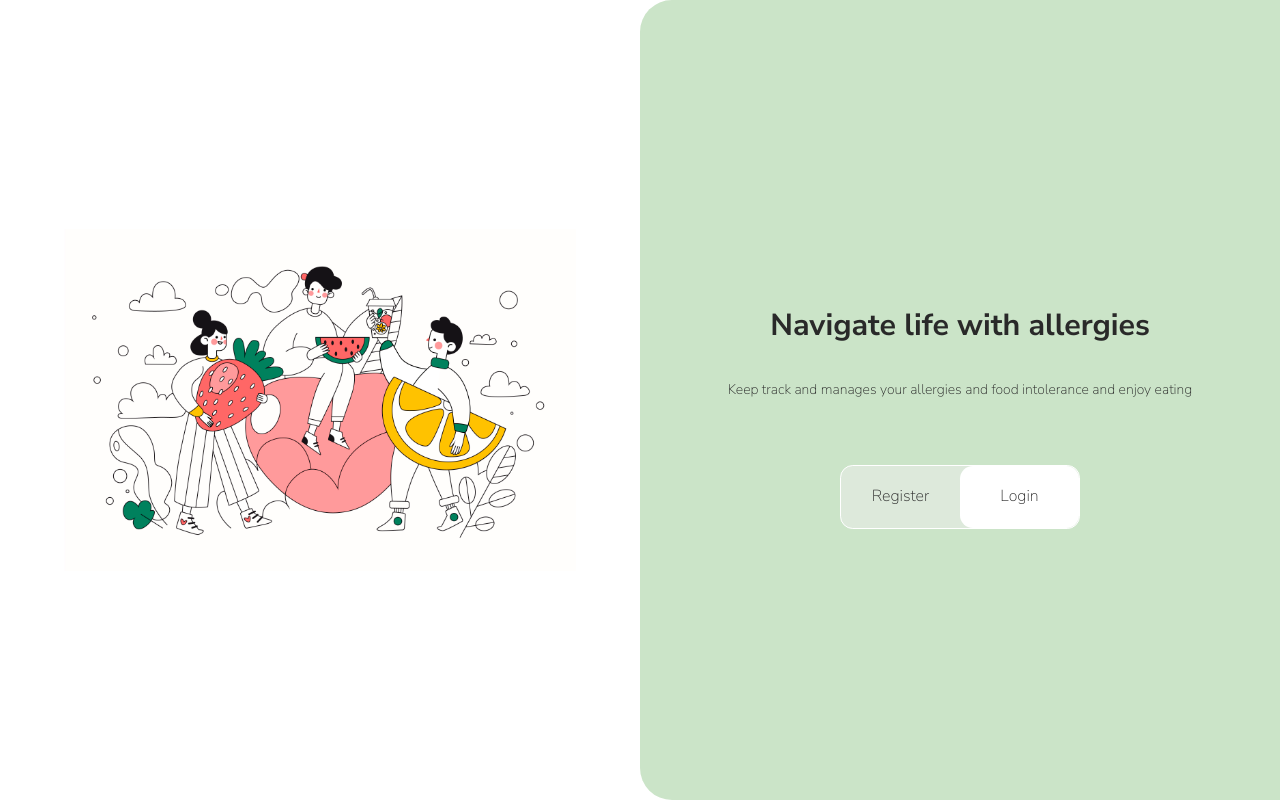
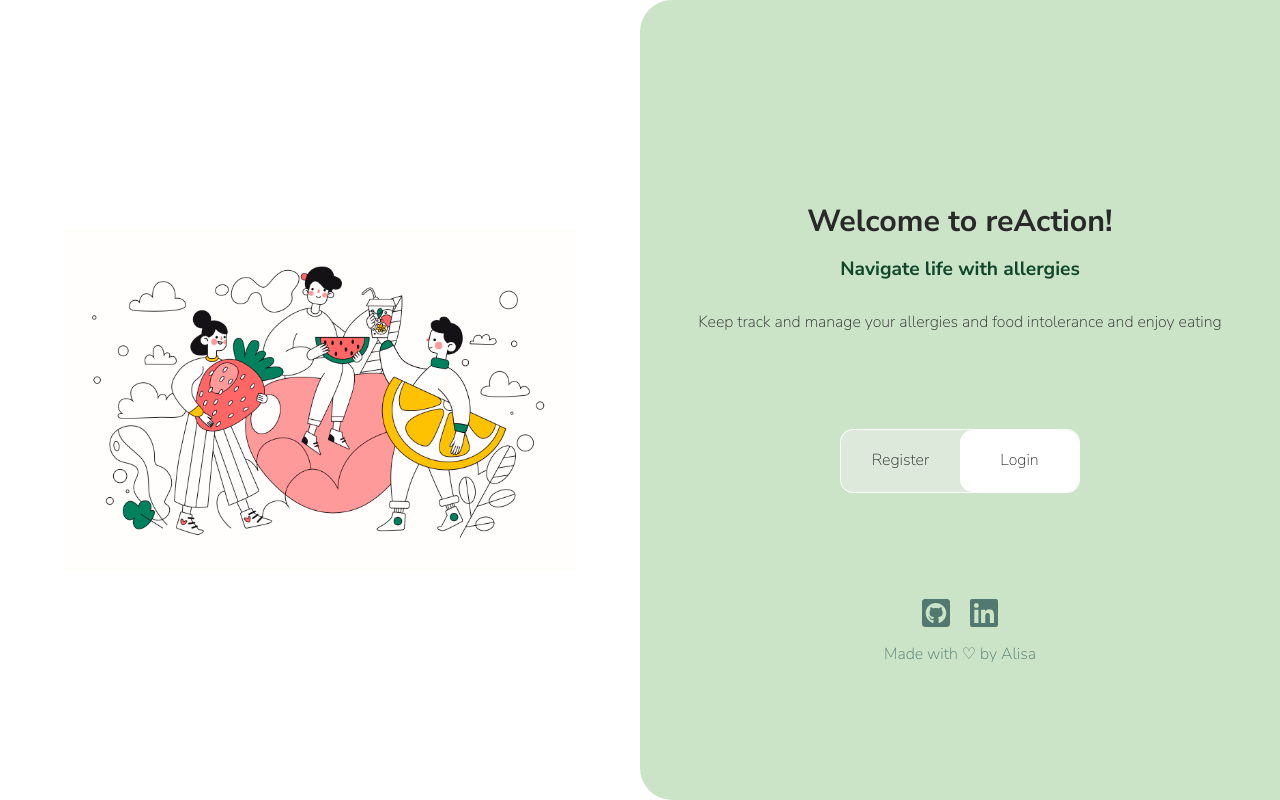
Before and after one commit to alisapromthep/alisa-promthep-reaction-client, a React (Create React App) app: page / in a window 1280 px wide. Built offline with nearby package versions, Linux system fonts and the light colour scheme.

Commit message:
added smaller footer for homepage, added cursor:pointer to buttons and links, adjust homepage welcome line, fixed log in issues, added proper logout function to remove token and redirect to homepage

```diff
--- a/src/App.js
+++ b/src/App.js
@@ -7,10 +7,6 @@ import LoginPage from './pages/LoginPage/LoginPage';
 import ProfilePage from './pages/ProfilePage/ProfilePage';
 import RegisterPage from './pages/RegisterPage/RegisterPage';
 
-
-
-const API_URL = process.env;
-
 class App extends Component {
 
   state = {
@@ -19,11 +15,14 @@ class App extends Component {
     username: ''
   }
 
-  handleChange = (event) => {
+  handleLogout = (event)=>{
+    event.preventDefault();
+    sessionStorage.removeItem('token')
 
     this.setState({
-        [event.target.name]: event.target.value,
-    })
+      isLogin: false
+    });
+
   }
 
   handleLogin = (event) => {
@@ -40,7 +39,7 @@ class App extends Component {
     axios
       .post(`http://localhost:8080/user/login`, login)
       .then((response)=>{
-        console.log(response.data.token)
+
         const username = response.data.username;
         const authToken = response.data.token
         sessionStorage.setItem('token', authToken)
@@ -54,8 +53,6 @@ class App extends Component {
       .catch ((err)=>{
         console.log(err.response.data.error)
       })
-
-
 
     event.target.reset();
   }
@@ -77,19 +74,18 @@ class App extends Component {
                 />
               )
             }}/>
-
             <Route path="/register" component={RegisterPage}/>
             <Route path="/profile/:username" render={(routerProps)=>{
               return (
                 <ProfilePage
                 isLogin={this.state.isLogin}
+                handleLogout={this.handleLogout}
                 {...routerProps}
                 />
               )
             }}/>
           </Switch>
         </Router>
-
       </div>
     );
   }
--- a/src/App.scss
+++ b/src/App.scss
@@ -20,4 +20,5 @@ body {
   outline: none;
   border: none;
   margin: 1rem 0;
+  cursor: pointer;
 }
--- /dev/null
+++ b/src/components/Footer/Footer.js
@@ -0,0 +1,17 @@
+import React from 'react';
+import './Footer.scss'
+import {FaGithubSquare, FaLinkedin} from 'react-icons/fa';
+
+function Footer(props) {
+    return (
+        <footer className='footer'>
+            <div className='footer__icon-container'>
+            <a className='footer__link' href='https://github.com/alisapromthep' target="_blank" rel="noreferrer"><FaGithubSquare className='footer__icon' /></a>
+            <a className='footer__link' href='https://www.linkedin.com/in/alisa-promthep/' target="_blank" rel="noreferrer"><FaLinkedin className='footer__icon'/></a>
+            </div>
+            <p className='footer__info'>Made with ♡ by Alisa</p>
+        </footer>
+    );
+}
+
+export default Footer;
--- /dev/null
+++ b/src/components/Footer/Footer.scss
@@ -0,0 +1,21 @@
+@use '../../style/partials/mixins' as *;
+@use '../../style/partials/colors' as *;
+
+.footer {
+    @include flex-column;
+    @include flex-center;
+    padding: 1rem;
+    position: relative;
+    bottom: -10%;
+
+    &__icon {
+        color: #52796f;
+        font-size: 2rem;
+        margin: 0.5rem;
+    }
+
+    &__info {
+        color: #52796f;
+        font-size:1rem;
+    }
+}
--- a/src/components/NavBar/NavBar.js
+++ b/src/components/NavBar/NavBar.js
@@ -1,9 +1,9 @@
 import React from 'react';
 import './NavBar.scss'
 import {TiDocumentAdd} from 'react-icons/ti';
-import {AiOutlineCalendar} from 'react-icons/ai';
+import {AiOutlineCalendar, AiOutlineLogout} from 'react-icons/ai';
 
-function NavBar({scrollToCal, scrollToSum, scrollToNew}) {
+function NavBar({scrollToCal, scrollToNew, handleLogout}) {
     return (
         <nav className='navbar'>
             <button
@@ -13,6 +13,9 @@ function NavBar({scrollToCal, scrollToSum, scrollToNew}) {
             <button
             onClick={scrollToNew}
             className='navbar__button'><TiDocumentAdd id="newEntry" className='navbar__icon'/> New</button>
+            <button
+            onClick={handleLogout}
+            className='navbar__button'>< AiOutlineLogout id="logout" className='navbar__icon'/>Log out</button>
         </nav>
     );
 }
--- a/src/components/NavBar/NavBar.scss
+++ b/src/components/NavBar/NavBar.scss
@@ -8,8 +8,8 @@
     right: 0;
     background-color: $orange;
     display: flex;
-    width: 8rem;
-    padding: 0 0.5rem;
+    width: 12rem;
+    padding: 0 1rem;
 
     &__icon {
         font-size: 1.5rem;
@@ -25,6 +25,8 @@
         font-weight: 700;
         color: white;
         padding: 0.5rem;
+        text-decoration: none;
+        cursor: pointer;
 
     }
 
--- a/src/components/NewEntryForm/NewEntryForm.scss
+++ b/src/components/NewEntryForm/NewEntryForm.scss
@@ -77,5 +77,6 @@
         border-radius: 0.5rem 0.5rem 0 0;
         width:100%;
         height: 2rem;
+        cursor: pointer;
     }
 }
--- a/src/pages/HomePage/HomePage.js
+++ b/src/pages/HomePage/HomePage.js
@@ -2,6 +2,7 @@ import React, {Component} from 'react';
 import './HomePage.scss';
 import {Link} from 'react-router-dom';
 import hero from '../../assets/images/home-hero.jpg';
+import Footer from '../../components/Footer/Footer';
 
 class HomePage extends Component {
 
@@ -9,17 +10,16 @@ class HomePage extends Component {
         mouseOnRegister: false,
     }
 
+    //toggle button between register and login
     handleMouseEnter = (event)=>{
         this.setState({mouseOnRegister: true})
     }
 
     handleMouseLeave = (event)=>{
         this.setState({mouseOnRegister: false})
-
     }
 
     render () {
-
         return (
             <main className='home'>
                 <div className='home__hero-container'>
@@ -27,8 +27,9 @@ class HomePage extends Component {
                 src={hero} alt='illustration of three people with fruits'/>
                 </div>
                 <article className='home__container'>
-                <h1 className='home__title'>Navigate life with allergies</h1>
-                <p className='home__description'>Keep track and manages your allergies and food intolerance and enjoy eating</p>
+                <h1 className='home__title'>Welcome to reAction!</h1>
+                <h2 className='home__tagline'>Navigate life with allergies</h2>
+                <p className='home__description'>Keep track and manage your allergies and food intolerance and enjoy eating</p>
                 <div className='home__link-container'>
                 <Link
                 onMouseEnter={this.handleMouseEnter}
@@ -39,11 +40,11 @@ class HomePage extends Component {
                 className={`home__link ${this.state.mouseOnRegister ? null: 'home__link--active'}`}
                 to='/login'>login</Link>
                 </div>
+                <Footer />
                 </article>
             </main>
         );
     }
-
 }
 
 export default HomePage;
--- a/src/pages/HomePage/HomePage.scss
+++ b/src/pages/HomePage/HomePage.scss
@@ -41,12 +41,23 @@
     }
 
     &__title {
-        padding: 2rem;
+        width: 100%;
         text-align: center;
         font-size: 1.9rem;
+        margin-bottom: 1rem;
     }
+
+    &__tagline {
+        width: 100%;
+        font-size: 1.2rem;
+        text-align: center;
+        color: $darkgreen;
+    }
+
     &__description {
         text-align: center;
+        font-size: 1rem;
+        padding: 2rem;
     }
 
     &__link {
```
Also changed, not shown: src/pages/ProfilePage/ProfilePage.js (+54 -27 lines), 1 other file (tests, documents, lock files or other folders).
